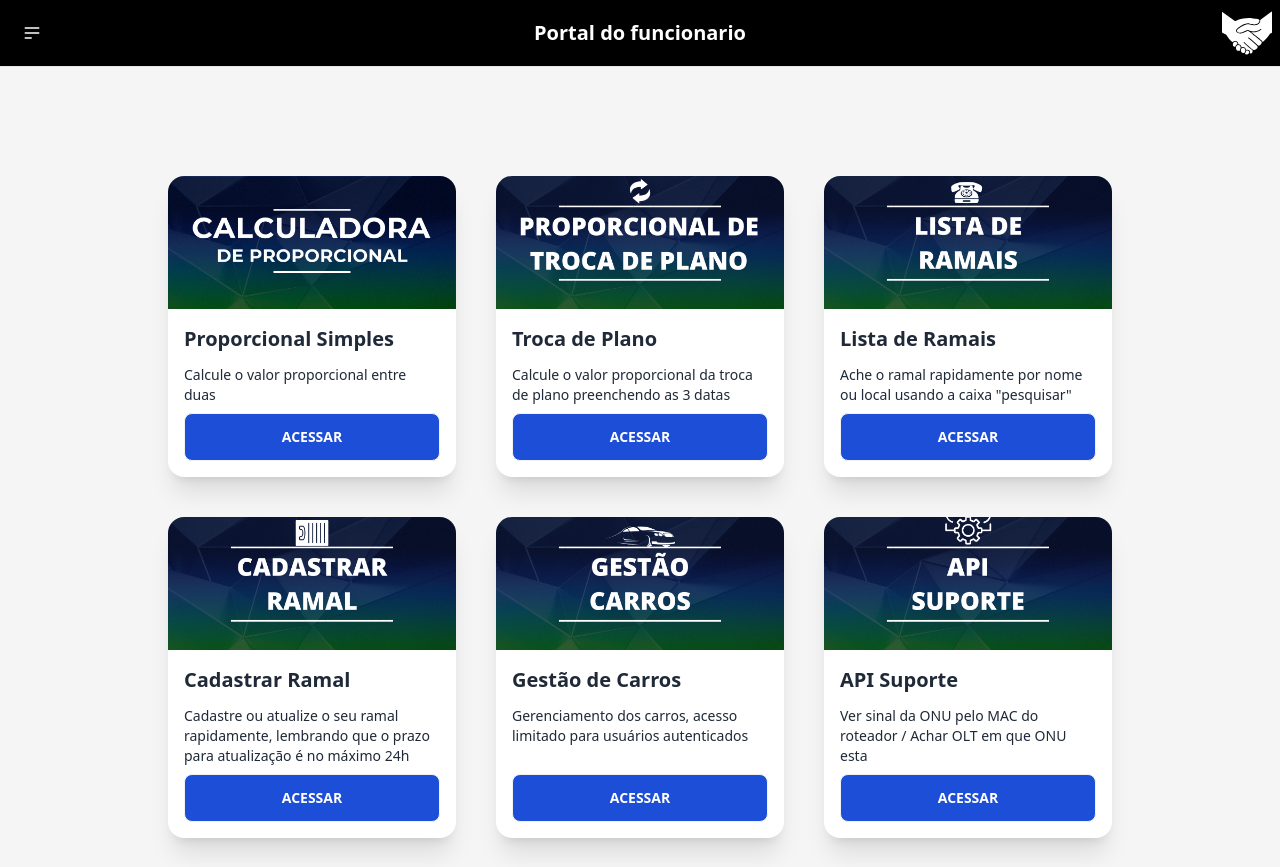
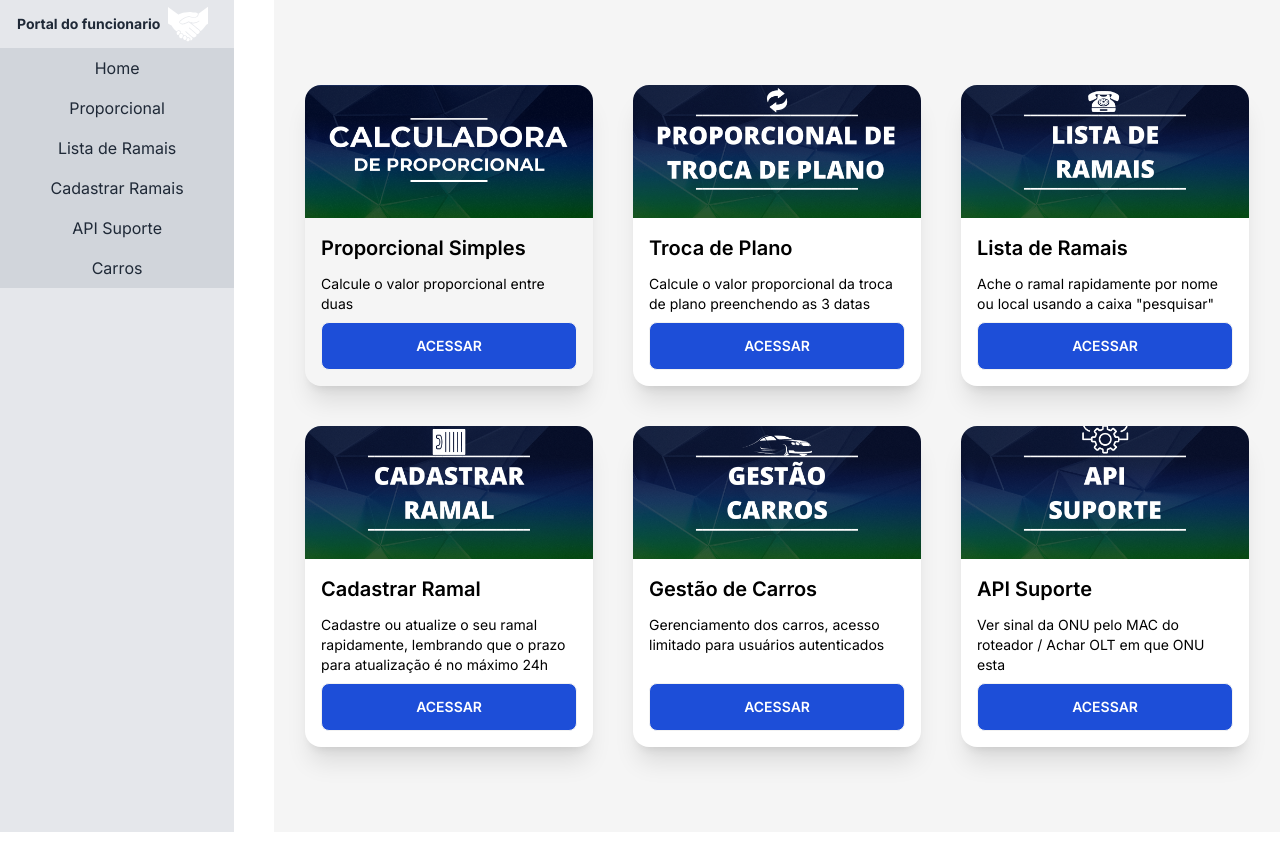
Before and after one commit to FelipeJustusMatos/Portal-do-Funcionario-ConectTelecom, a Next.js app: page / in a window 1280 px wide. After the commit the page ends 832 px from the top, so only its background shows below. Built offline with nearby package versions, Linux system fonts and the light colour scheme.

Commit message:
UpdateNavBatandLayout

```diff
--- a/src/app/layout.js
+++ /dev/null
@@ -1,85 +0,0 @@
-import Link from "next/link";
-import "./globals.css";
-import { Inter } from "next/font/google";
-import imglogo from "../../public/img/logoportal.svg";
-import Image from "next/image";
-
-const inter = Inter({ subsets: ["latin"] });
-
-export const metadata = {
-  title: "Portal do Funcionario",
-  description: "Generated by create next app",
-};
-
-export default function RootLayout({ children }) {
-  return (
-    <html lang="en">
-      <body className={`{inter.className} bg-light`}>
-        <div
-          className="navbar  bg-black text-white
-        "
-        >
-          <div className="navbar-start">
-            <div className="dropdown ">
-              <label tabIndex={0} className="btn btn-ghost btn-circle">
-                <svg
-                  xmlns="http://www.w3.org/2000/svg"
-                  className="h-5 w-5"
-                  fill="none"
-                  viewBox="0 0 24 24"
-                  stroke="currentColor"
-                >
-                  <path
-                    strokeLinecap="round"
-                    strokeLinejoin="round"
-                    strokeWidth="2"
-                    d="M4 6h16M4 12h16M4 18h7"
-                  />
-                </svg>
-              </label>
-              <ul
-                tabIndex={0}
-                className="menu text-dark menu-sm dropdown-content mt-3 z-[1] p-2 shadow bg-base-100 rounded-box w-52"
-              >
-                <li>
-                  <Link href="/">Home</Link>
-                </li>
-                <li>
-                  <Link href="/proporcional">Proporcional</Link>
-                </li>
-                <li>
-                  <Link href="/ramais">Ramais</Link>
-                </li>
-                <li>
-                  <Link href="http://10.0.9.20/" target="_blank">
-                    API Suporte
-                  </Link>
-                </li>
-                <li>
-                  <Link
-                    href="https://conect-veiculos.netlify.app/login"
-                    target="_blank"
-                  >
-                    Carros
-                  </Link>
-                </li>
-              </ul>
-            </div>
-          </div>
-          <div className="navbar-center">
-            <a className="btn btn-ghost normal-case text-xl" href="/">
-              Portal do funcionario
-            </a>
-          </div>
-          <div className="navbar-end">
-            <figure>
-              <Image src={imglogo} alt="logo" width={50} height={100} />
-            </figure>
-          </div>
-        </div>
-        <hr />
-        {children}
-      </body>
-    </html>
-  );
-}
--- /dev/null
+++ b/src/app/layout.jsx
@@ -0,0 +1,107 @@
+import Link from "next/link";
+import "./globals.css";
+import { Inter } from "next/font/google";
+import imglogo from "../../public/img/logoportal.svg";
+import Image from "next/image";
+
+const inter = Inter({ subsets: ["latin"] });
+
+export const metadata = {
+  title: "Portal do Funcionario",
+  description: "Generated by create next app",
+};
+
+export default function RootLayout({ children }) {
+  return (
+    <html lang="en">
+      <body className={`${inter.className}`}>
+        {/* <div className=" items-center bg-red-400 w-full">
+          <div className="flex flex-initial bg-blue-400 text-white w-1/4">
+            <div className="flex flex-initial items-center bg-lime-500 w-full">
+              <div className="flex flex-initial">
+                <a className="btn btn-ghost normal-case text-xl" href="/">
+                  Portal do funcionario
+                </a>
+                <figure className="mr-2">
+                  <Image src={imglogo} alt="logo" width={50} height={100} />
+                </figure>
+              </div>
+            </div>
+          </div>
+          <div className="flex flex-initial bg-orange-200 w-1/4">
+            <ul className="w-full text-dark text-center mt-3 z-[1] p-2 shadow bg-base-100">
+              <li>
+                <Link href="/">Home</Link>
+              </li>
+              <li>
+                <Link href="/proporcional">Proporcional</Link>
+              </li>
+              <li>
+                <Link href="/ramais">Ramais</Link>
+              </li>
+              <li>
+                <Link href="http://10.0.9.20/" target="_blank">
+                  API Suporte
+                </Link>
+              </li>
+              <li>
+                <Link
+                  href="https://conect-veiculos.netlify.app/login"
+                  target="_blank"
+                >
+                  Carros
+                </Link>
+              </li>
+            </ul>
+          </div>
+          <div className="flex flex-wrap-reverse w-full bg-black">
+            {children}
+          </div>
+        </div> */}
+        <div className="flex">
+          <div className="bg-gray-200 w-sidebar">
+            <div className="flex flex-initial">
+              <a
+                className="btn btn-ghost normal-case text-md font-bold"
+                href="/"
+              >
+                Portal do funcionario
+                <figure className="mr-2">
+                  <Image src={imglogo} alt="logo" width={40} height={80} />
+                </figure>
+              </a>
+            </div>
+            <button className="block w-full py-2 px-4 bg-gray-300 hover:bg-gray-400">
+              <Link href="/">Home</Link>
+            </button>
+            <button className="block w-full py-2 px-4 bg-gray-300 hover:bg-gray-400">
+              <Link href="/proporcional">Proporcional</Link>
+            </button>
+            <button className="block w-full py-2 px-4 bg-gray-300 hover:bg-gray-400">
+              <Link href="/listramais">Lista de Ramais</Link>
+            </button>
+            <button className="block w-full py-2 px-4 bg-gray-300 hover:bg-gray-400">
+              <Link href="/ramais">Cadastrar Ramais</Link>
+            </button>
+            <button className="block w-full py-2 px-4 bg-gray-300 hover:bg-gray-400">
+              <Link href="http://10.0.9.20/" target="_blank">
+                API Suporte
+              </Link>
+            </button>
+            <button className="block w-full py-2 px-4 bg-gray-300 hover:bg-gray-400">
+              <Link
+                href="https://conect-veiculos.netlify.app/login"
+                target="_blank"
+              >
+                Carros
+              </Link>
+            </button>
+          </div>
+          <main className="flex flex-initial ml-10 p-4 bg-light w-full">
+            {children}
+          </main>
+        </div>
+      </body>
+    </html>
+  );
+}
--- a/src/app/page.jsx
+++ b/src/app/page.jsx
@@ -15,11 +15,11 @@ export default function Home() {
   };
   return (
     <>
-      <main className="flex w-full h-[100vh]  ">
-        <div className="w-full flex flex-col justify-center items-center">
-          <div className=" mt-20 grid grid-cols-3 gap-10 h-auto content-around ">
+      <main className="flex w-full h-[100vh] bg-light ">
+        <div className="w-full flex flex-col justify-center bg-light items-center">
+          <div className=" grid grid-cols-3 bg-light  text-black gap-10 h-auto  ">
             {/* card 1 */}
-            <div className="card card-compact bg-base-100 w-72 shadow-xl">
+            <div className="card card-compact  w-72 shadow-xl">
               <figure>
                 <Image
                   src={image5}
@@ -35,7 +35,7 @@ export default function Home() {
                   <button
                     type="button"
                     onClick={() => router.push("/proporcional")}
-                    className="btn w-full bg-blue-700 text-white hover:text-black"
+                    className="btn w-full bg-blue-700 hover:bg-light text-white hover:text-black"
                   >
                     Acessar
                   </button>
--- a/src/app/ramais/page.js
+++ /dev/null
@@ -1,11 +0,0 @@
-export default function RamaisPage() {
-  return (
-    <>
-      <main className="flex  w-full h-[100vh] ">
-        <h1 className="w-full">
-          <p className="text-center">Estou na página de Ramais</p>
-        </h1>
-      </main>
-    </>
-  );
-}
--- /dev/null
+++ b/src/app/ramais/page.jsx
@@ -0,0 +1,13 @@
+export default function RamaisPage() {
+  return (
+    <>
+      <main className="flex w-full h-[100vh] ">
+        <h1 className="w-full">
+          <p className="flex flex-row-reverse text-center">
+            Estou na página de Ramais
+          </p>
+        </h1>
+      </main>
+    </>
+  );
+}
--- a/tailwind.config.js
+++ b/tailwind.config.js
@@ -7,6 +7,9 @@ module.exports = {
   ],
   theme: {
     extend: {
+      width: {
+        sidebar: "300px",
+      },
       fontFamily: {
         mont: ["var(--font-mont)"],
       },
```
Also changed, not shown: src/app/ramais/head.jsx (renamed from src/app/ramais/head.js).
